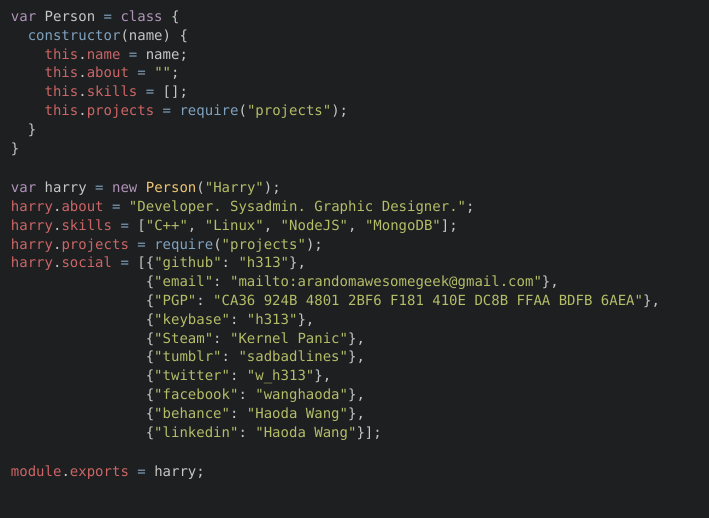
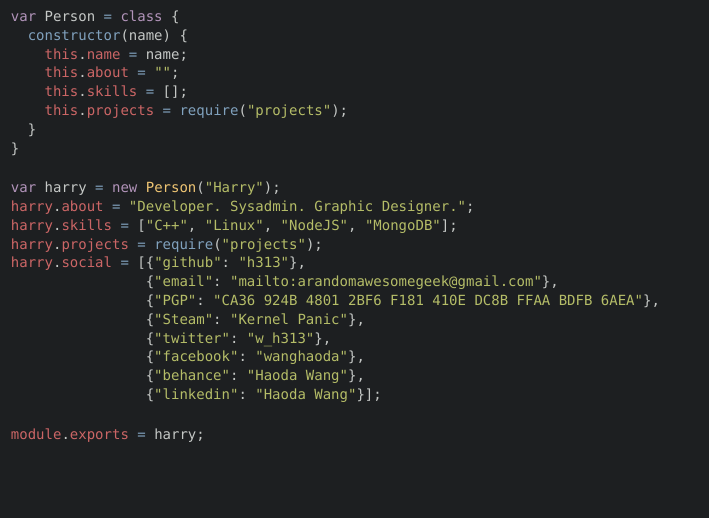
Before and after one commit to rootw4re/h313.github.io, a Jekyll site: the page built from index.html, in a window 1280 px wide. Shown: the top 518 px of the page, without its empty margins (0-709 px from the left). Built offline with Jekyll 4.4.1, drawn with Linux system fonts in a browser that asks for light colours; nearby versions of some CDN libraries.

Commit message:
remove depressive sites

```diff
--- a/index.html
+++ b/index.html
@@ -20,13 +20,11 @@ layout: default
   <p><span class="obj">harry</span>.<span class="obj">social</span> <span class="func">=</span> [<a href="https://github.com/h313">{<span class="str">"github"</span>: <span class="str">"h313"</span>}</a>,</p>
   <p><a href="mailto:arandomawesomegeek@gmail.com">                {<span class="str">"email"</span>: <span class="str">"mailto:arandomawesomegeek@gmail.com"</span>},</a></p>
   <p>                {<span class="str">"PGP"</span>: <span class="str">"CA36 924B 4801 2BF6 F181 410E DC8B FFAA BDFB 6AEA"</span>},</p>
-  <p><a href="https://keybase.io/h313">                {<span class="str">"keybase"</span>: <span class="str">"h313"</span>}</a>,</p>
   <p><a href="http://steamcommunity.com/id/h313">                {<span class="str">"Steam"</span>: <span class="str">"Kernel Panic"</span>}</a>,</p>
-  <p><a href="https://sadbadlines.tumblr.com">                {<span class="str">"tumblr"</span>: <span class="str">"sadbadlines"</span>}</a>,</p>
   <p><a href="https://twitter.com/w_h313">                {<span class="str">"twitter"</span>: <span class="str">"w_h313"</span>}</a>,</p>
   <p><a href="https://www.facebook.com/wanghaoda">                {<span class="str">"facebook"</span>: <span class="str">"wanghaoda"</span>}</a>,</p>
   <p><a href="https://www.behance.net/arandomawe55c5">                {<span class="str">"behance"</span>: <span class="str">"Haoda Wang"</span>}</a>,</p>
-  <p><a href="https://www.linkedin.com/in/haoda-w-46014210a/">                {<span class="str">"linkedin"</span>: <span class="str">"Haoda Wang"</span>}</a>];</p>
+  <p><a href="https://www.linkedin.com/in/wanghaoda/">                {<span class="str">"linkedin"</span>: <span class="str">"Haoda Wang"</span>}</a>];</p>
   <br>
   <p><span class="obj">module</span>.<span class="obj">exports</span> <span class="func">=</span> harry;</p>
 </div>
```
